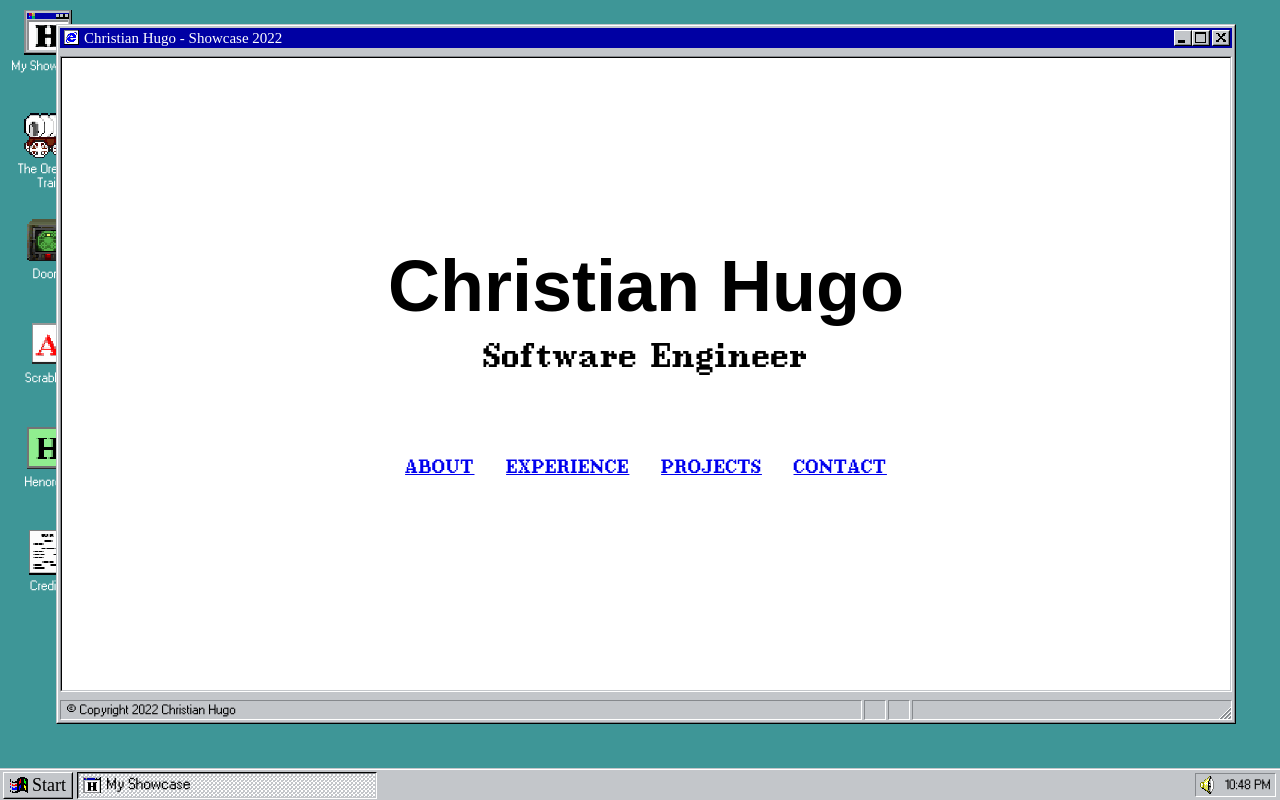
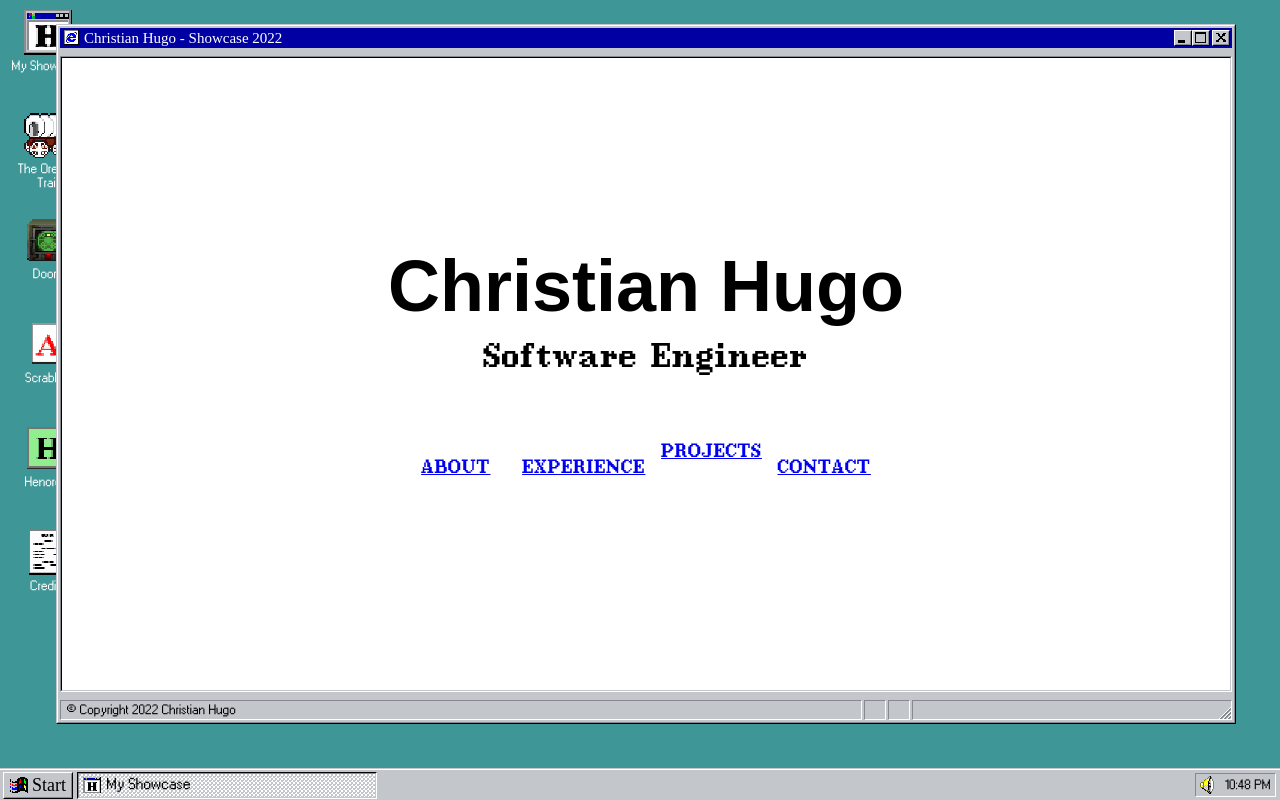
Before and after one commit to ChristianBragado/portfolio_website_inner, a React (Create React App) app: page / in a window 1280 px wide. Built offline with nearby package versions, Linux system fonts and the light colour scheme; a web font is replaced by a local one.

Commit message:
removed projects for now

```diff
--- a/src/components/showcase/Home.tsx
+++ b/src/components/showcase/Home.tsx
@@ -27,7 +27,6 @@ const Home: React.FC<HomeProps> = (props) => {
                     text="EXPERIENCE"
                 />
                 <Link
-                    containerStyle={styles.link}
                     to="projects"
                     text="PROJECTS"
                 />
```
